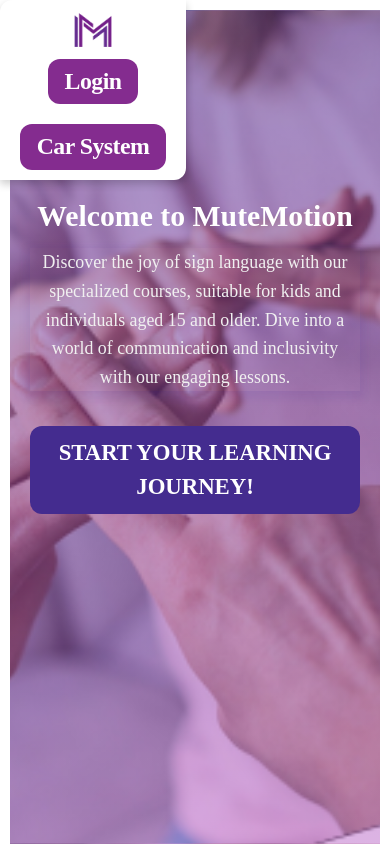
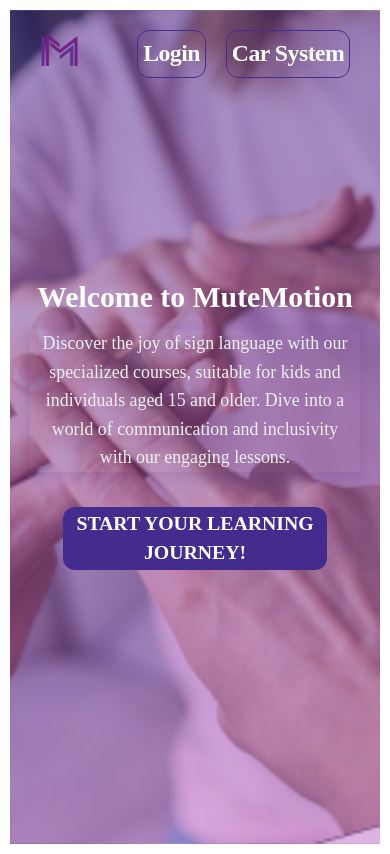
Before and after one commit to FaredaElsayed/MUTEMOTION-WEBSITE, a React (Vite) app: page / in a window 390 px wide. Built offline with nearby package versions, Linux system fonts and the light colour scheme; a web font is replaced by a local one.

Commit message:
#	modified:   src/components/AppNav.jsx #	modified:   src/components/AppNav.module.css #	modified:   src/pages/Firstpage.module.css

```diff
--- a/src/components/AppNav.jsx
+++ b/src/components/AppNav.jsx
@@ -1,6 +1,6 @@
 import Button from "./Button";
 import Logo from "./Logo";
-import styles from "./PageNav.module.css";
+import styles from "./AppNav.module.css";
 import { NavLink } from "react-router-dom";
 function AppNav() {
   const btnStyle = {
--- a/src/components/AppNav.module.css
+++ b/src/components/AppNav.module.css
@@ -1,28 +1,98 @@
 .nav {
-  margin-top: 3rem;
-  margin-bottom: 2rem;
+  display: flex;
+  flex-direction: row;
+  justify-content: space-between;
+  padding: 0rem 5rem;
+  align-items: center;
+  width: 100%;
 }
 
 .nav ul {
   list-style: none;
   display: flex;
-  background-color: var(--color-dark--2);
-  border-radius: 7px;
+  align-items: center;
+  gap: 3rem;
+  line-height: 1rem;
+  letter-spacing: -0.022em;
 }
 
 .nav a:link,
 .nav a:visited {
-  display: block;
-  color: inherit;
   text-decoration: none;
+  color: #442c8f;
   text-transform: uppercase;
-  font-size: 1.2rem;
-  font-weight: 700;
-  padding: 0.5rem 2rem;
-  border-radius: 5px;
+  font-size: 2rem;
+  font-weight: 600;
+}
+
+.nav a:active,
+.nav a:hover {
+  text-decoration: underline;
+  font-weight: bold;
 }
 
 /* CSS Modules feature */
-.nav a:global(.active) {
-  background-color: var(--color-dark--0);
+/* .nav a:global(.active) {
+  color: var(--color-brand--2);
 }
+
+a.ctaLink:link,
+a.ctaLink:visited {
+  background-color: var(--color-brand--2);
+  color: var(--color-dark--0);
+  padding: 0.8rem 2rem;
+  border-radius: 7px;
+} */
+@media (max-width: 600px) {
+  .nav {
+    display: flex;
+    flex-direction: row;
+    justify-content: space-between;
+    padding: 1rem 2rem;
+    align-items: center;
+  }
+  @keyframes slideIn {
+    from {
+      transform: translateY(-100%);
+      opacity: 0;
+    }
+    to {
+      transform: translateY(0);
+      opacity: 1;
+    }
+  }
+  .nav ul {
+    list-style: none;
+    display: flex;
+    flex-direction: row;
+    align-items: center;
+    justify-content: space-between;
+    gap: 2rem;
+  }
+  .nav ul button {
+    padding: 0.5rem !important;
+    background: transparent;
+    border: #442c8f 1px solid;
+    cursor: pointer;
+  }
+  .hide {
+    display: none;
+  }
+  .nav a:link,
+  .nav a:visited {
+    font-size: 1.7rem;
+  }
+}
+@media (min-width: 4000px) {
+  .nav ul {
+    line-height: 2rem;
+  }
+
+  .nav a:link,
+  .nav a:visited {
+    font-size: 5rem;
+  }
+  .nav svg {
+    height: 100px;
+  }
+}
--- a/src/pages/Firstpage.module.css
+++ b/src/pages/Firstpage.module.css
@@ -61,6 +61,11 @@
     padding: 1rem;
     margin-bottom: 2rem;
   }
+  .content a button {
+    padding: 0.2rem !important;
+    font-size: 2rem;
+    width: 80%;
+  }
 }
 
 @media (min-width: 4000px) {
```
